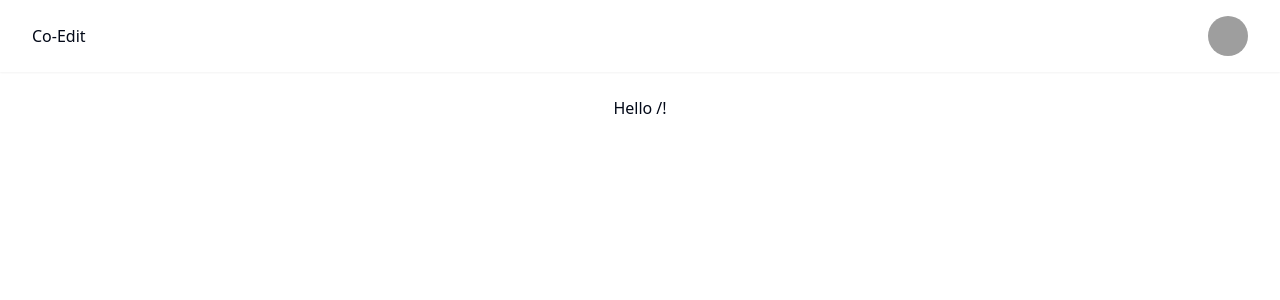
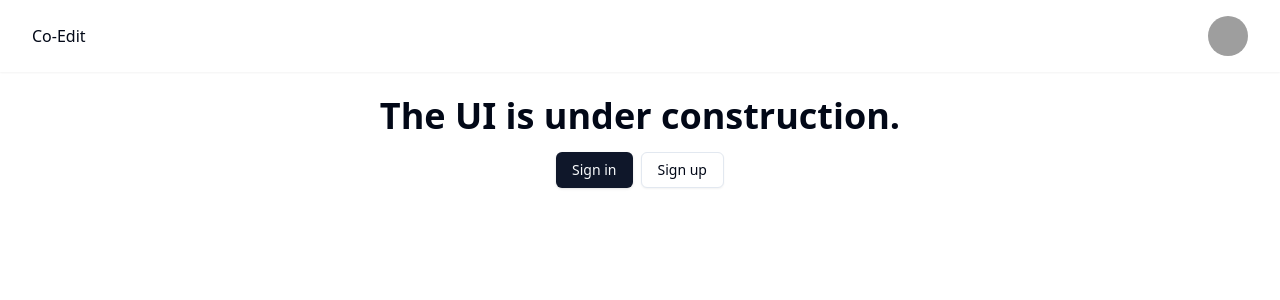
Before and after one commit to rahuldahal/syncode-ui, a React (Vite) app: page / in a window 1280 px wide. Shown: the top 300 px of the page. Built offline with nearby package versions, Linux system fonts and the light colour scheme; grey boxes are pictures that could not be loaded.

Commit message:
feat: add links on index page

```diff
--- /dev/null
+++ b/src/components/index.tsx
@@ -0,0 +1,20 @@
+import { Link } from '@tanstack/react-router';
+import { Button } from './ui/button';
+
+export default function Index() {
+  return (
+    <>
+      <h1 className="text-4xl font-bold">The UI is under construction.</h1>
+
+      <div className="mt-4 flex gap-2">
+        <Button asChild>
+          <Link to="/signin">Sign in</Link>
+        </Button>
+
+        <Button variant="outline" asChild>
+          <Link to="/signup">Sign up</Link>
+        </Button>
+      </div>
+    </>
+  );
+}
--- a/src/components/main.tsx
+++ b/src/components/main.tsx
@@ -1,6 +1,6 @@
 export default function Main({ children }: { children: JSX.Element }) {
   return (
-    <main className="container pt-24 pb-4 flex items-center justify-center">
+    <main className="container pt-24 pb-4 flex flex-col items-center justify-center">
       {children}
     </main>
   );
--- a/src/components/nav.tsx
+++ b/src/components/nav.tsx
@@ -1,10 +1,11 @@
 import { AvatarFallback } from '@radix-ui/react-avatar';
 import { Avatar, AvatarImage } from './ui/avatar';
+import { Link } from '@tanstack/react-router';
 
 export default function Nav() {
   return (
     <nav className="container fixed top-0 left-0 z-10 py-4 shadow-sm flex items-center justify-between">
-      <span>Co-Edit</span>
+      <Link to="/">Co-Edit</Link>
 
       <Avatar>
         <AvatarImage src="https://avatars.githubusercontent.com/u/93955718?v=4" />
--- a/src/routes/index.route.tsx
+++ b/src/routes/index.route.tsx
@@ -1,5 +1,6 @@
+import Index from '@/components';
 import { createFileRoute } from '@tanstack/react-router';
 
 export const Route = createFileRoute('/')({
-  component: () => <div>Hello /!</div>,
+  component: () => <Index />,
 });
```
